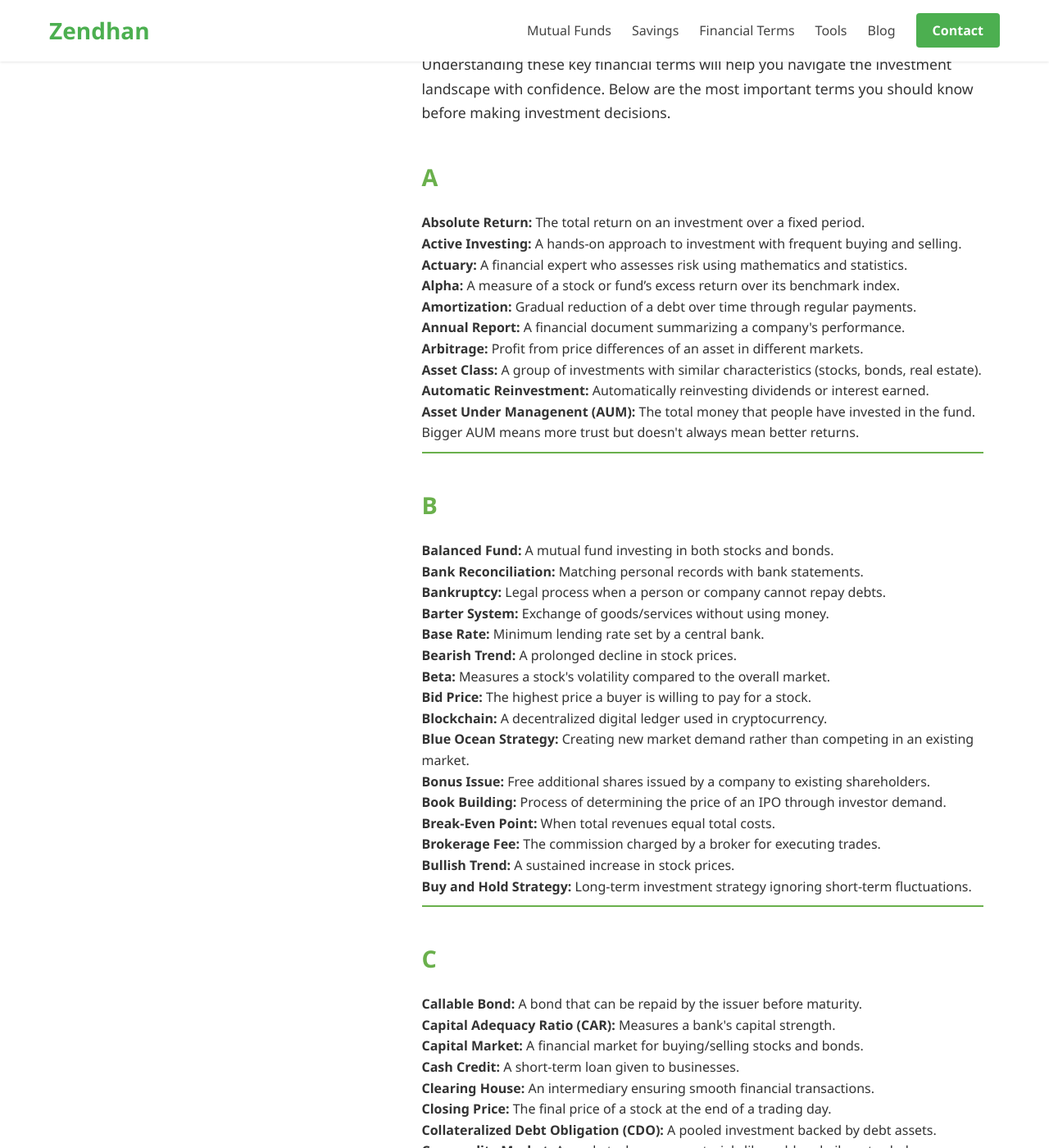
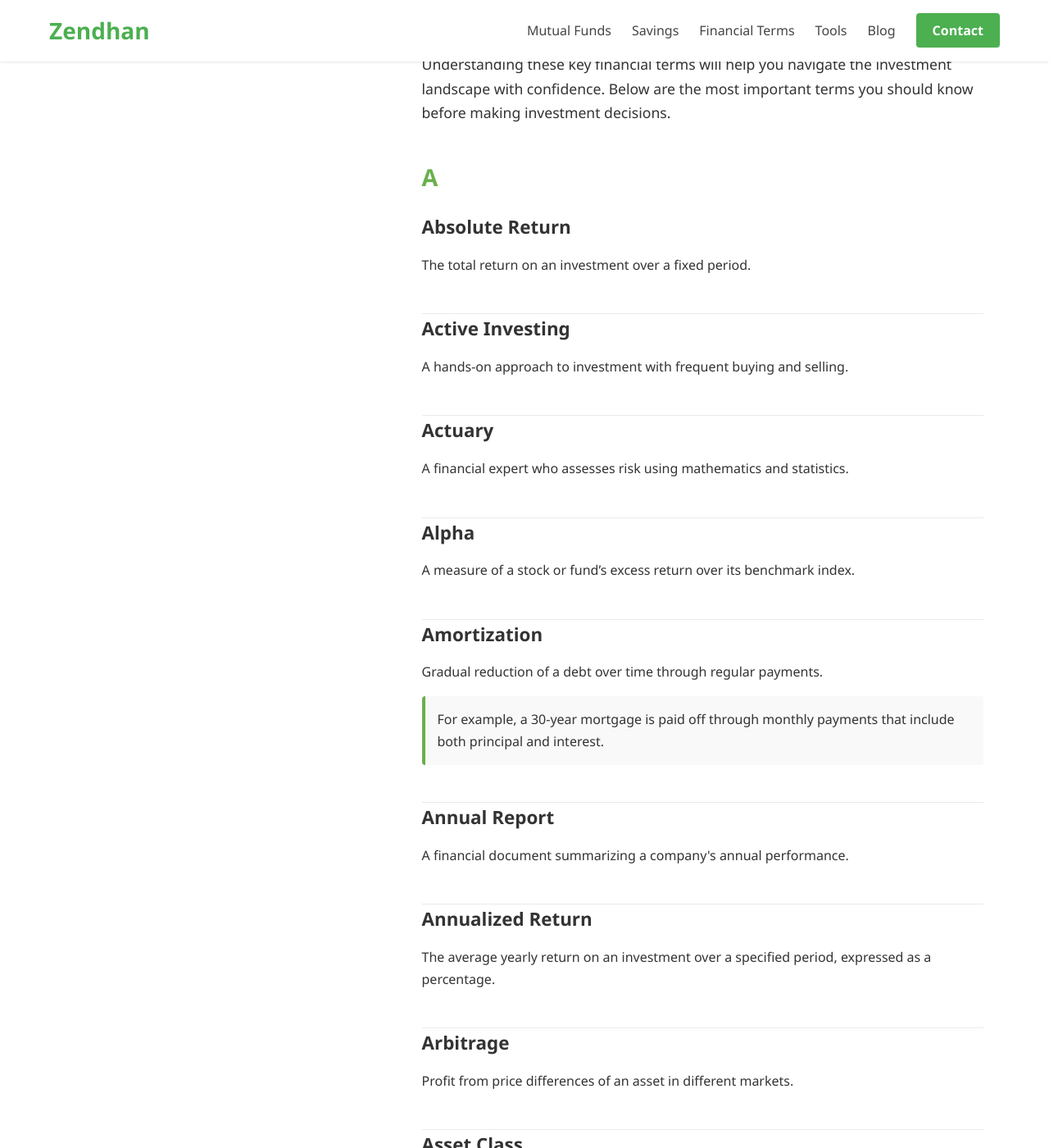
Before and after one commit to nandan11/zendhan, a Jekyll site: the page built from financial-terms.html, in a window 1280 px wide and 1400 px high, scrolled down 365 px. Shown: the whole window at 82% size. Built offline with Jekyll 4.4.1, drawn with Linux system fonts in a browser that asks for light colours; some of the changed text lies outside the part shown.

Commit message:
Update financial-terms.html

```diff
--- a/financial-terms.html
+++ b/financial-terms.html
@@ -10,7 +10,7 @@ custom_css:
     <!-- Quick Navigation Sidebar -->
   <div class="alphabet-nav">
   <ul>
-    <li><a href="#section-a">A</a></li>
+    <li><a href="#section-a" class="active">A</a></li>
     <li><a href="#section-b">B</a></li>
     <li><a href="#section-c">C</a></li>
     <li><a href="#section-d">D</a></li>
@@ -19,23 +19,23 @@ custom_css:
     <li><a href="#section-g">G</a></li>
     <li><a href="#section-h">H</a></li>
     <li><a href="#section-i">I</a></li>
-    <li><a href="#section-j">J</a></li>
-    <li><a href="#section-k">K</a></li>
-    <li><a href="#section-l">L</a></li>
-    <li><a href="#section-m">M</a></li>
-    <li><a href="#section-n">N</a></li>
-    <li><a href="#section-o">O</a></li>
-    <li><a href="#section-p">P</a></li>
-    <li><a href="#section-q">Q</a></li>
-    <li><a href="#section-r">R</a></li>
-    <li><a href="#section-s">S</a></li>
-    <li><a href="#section-t">T</a></li>
-    <li><a href="#section-u">U</a></li>
-    <li><a href="#section-v">V</a></li>
-    <li><a href="#section-w">W</a></li>
-    <li><a href="#section-x">X</a></li>
-    <li><a href="#section-y">Y</a></li>
-    <li><a href="#section-z">Z</a></li>
+    <li><a href="#section-j" class="disabled">J</a></li>
+    <li><a href="#section-k" class="disabled">K</a></li>
+    <li><a href="#section-l" class="disabled">L</a></li>
+    <li><a href="#section-m" class="disabled">M</a></li>
+    <li><a href="#section-n" class="disabled">N</a></li>
+    <li><a href="#section-o" class="disabled">O</a></li>
+    <li><a href="#section-p" class="disabled">P</a></li>
+    <li><a href="#section-q" class="disabled">Q</a></li>
+    <li><a href="#section-r" class="disabled">R</a></li>
+    <li><a href="#section-s" class="disabled">S</a></li>
+    <li><a href="#section-t" class="disabled">T</a></li>
+    <li><a href="#section-u" class="disabled">U</a></li>
+    <li><a href="#section-v" class="disabled">V</a></li>
+    <li><a href="#section-w" class="disabled">W</a></li>
+    <li><a href="#section-x" class="disabled">X</a></li>
+    <li><a href="#section-y" class="disabled">Y</a></li>
+    <li><a href="#section-z" class="disabled">Z</a></li>
   </ul>
 </div>
     <!-- Financial Terms Content -->
@@ -53,36 +53,152 @@ custom_css:
 
         <div id="section-a" class="alphabet-section">
   <h2>A</h2>
-  <p><strong>Absolute Return:</strong> The total return on an investment over a fixed period.</p>
-  <p><strong>Active Investing:</strong> A hands-on approach to investment with frequent buying and selling.</p>
-  <p><strong>Actuary:</strong> A financial expert who assesses risk using mathematics and statistics.</p>
-  <p><strong>Alpha:</strong> A measure of a stock or fund’s excess return over its benchmark index.</p>
-  <p><strong>Amortization:</strong> Gradual reduction of a debt over time through regular payments.</p>
-  <p><strong>Annual Report:</strong> A financial document summarizing a company's performance.</p>
-  <p><strong>Arbitrage:</strong> Profit from price differences of an asset in different markets.</p>
-  <p><strong>Asset Class:</strong> A group of investments with similar characteristics (stocks, bonds, real estate).</p>
-  <p><strong>Automatic Reinvestment:</strong> Automatically reinvesting dividends or interest earned.</p>
-  <p><strong>Asset Under Managenent (AUM):</strong> The total money that people have invested in the fund. Bigger AUM means more trust but doesn't always mean better returns.</p>
+  <div class="term">
+    <h3>Absolute Return</h3>
+    <p>The total return on an investment over a fixed period.</p>
+  </div>
+
+  <div class="term">
+    <h3>Active Investing</h3>
+    <p>A hands-on approach to investment with frequent buying and selling.</p>
+  </div>
+
+  <div class="term">
+    <h3>Actuary</h3>
+    <p>A financial expert who assesses risk using mathematics and statistics.</p>
+  </div>
+
+  <div class="term">
+    <h3>Alpha</h3>
+    <p>A measure of a stock or fund’s excess return over its benchmark index.</p>
+  </div>
+
+  <div class="term">
+    <h3>Amortization</h3>
+    <p>Gradual reduction of a debt over time through regular payments.</p>
+    <div class="example">
+      <p>For example, a 30-year mortgage is paid off through monthly payments that include both principal and interest.</p>
+    </div>
+  </div>
+
+  <div class="term">
+    <h3>Annual Report</h3>
+    <p>A financial document summarizing a company's annual performance.</p>
+  </div>
+
+    <div class="term">
+    <h3>Annualized Return</h3>
+    <p>The average yearly return on an investment over a specified period, expressed as a percentage.</p>
+  </div>
+
+  <div class="term">
+    <h3>Arbitrage</h3>
+    <p>Profit from price differences of an asset in different markets.</p>
+  </div>
+
+  <div class="term">
+    <h3>Asset Class</h3>
+    <p>A group of investments with similar characteristics (stocks, bonds, real estate).</p>
+  </div>
+
+  <div class="term">
+    <h3>Automatic Reinvestment</h3>
+    <p>Automatically reinvesting dividends or interest earned.</p>
+  </div>
+
+  <div class="term">
+    <h3>Asset Under Management (AUM)</h3>
+    <p>The total money that people have invested in the fund. Bigger AUM means more trust but doesn't always mean better returns.</p>
+  </div>
 </div>
 
 <div id="section-b" class="alphabet-section">
   <h2>B</h2>
-  <p><strong>Balanced Fund:</strong> A mutual fund investing in both stocks and bonds.</p>
-  <p><strong>Bank Reconciliation:</strong> Matching personal records with bank statements.</p>
-  <p><strong>Bankruptcy:</strong> Legal process when a person or company cannot repay debts.</p>
-  <p><strong>Barter System:</strong> Exchange of goods/services without using money.</p>
-  <p><strong>Base Rate:</strong> Minimum lending rate set by a central bank.</p>
-  <p><strong>Bearish Trend:</strong> A prolonged decline in stock prices.</p>
-  <p><strong>Beta:</strong> Measures a stock's volatility compared to the overall market.</p>
-  <p><strong>Bid Price:</strong> The highest price a buyer is willing to pay for a stock.</p>
-  <p><strong>Blockchain:</strong> A decentralized digital ledger used in cryptocurrency.</p>
-  <p><strong>Blue Ocean Strategy:</strong> Creating new market demand rather than competing in an existing market.</p>
-  <p><strong>Bonus Issue:</strong> Free additional shares issued by a company to existing shareholders.</p>
-  <p><strong>Book Building:</strong> Process of determining the price of an IPO through investor demand.</p>
-  <p><strong>Break-Even Point:</strong> When total revenues equal total costs.</p>
-  <p><strong>Brokerage Fee:</strong> The commission charged by a broker for executing trades.</p>
-  <p><strong>Bullish Trend:</strong> A sustained increase in stock prices.</p>
-  <p><strong>Buy and Hold Strategy:</strong> Long-term investment strategy ignoring short-term fluctuations.</p>
+  <div class="term">
+    <h3>Balanced Fund</h3>
+    <p>A mutual fund investing in both stocks and bonds.</p>
+  </div>
+
+  <div class="term">
+    <h3>Bank Reconciliation</h3>
+    <p>Matching personal records with bank statements.</p>
+  </div>
+
+  <div class="term">
+    <h3>Bankruptcy</h3>
+    <p>Legal process when a person or company cannot repay debts.</p>
+  </div>
+
+  <div class="term">
+    <h3>Barter System</h3>
+    <p>Exchange of goods/services without using money.</p>
+  </div>
+
+  <div class="term">
+    <h3>Base Rate</h3>
+    <p>Minimum lending rate set by a central bank.</p>
+  </div>
+
+  <div class="term">
+    <h3>Bearish Trend</h3>
+    <p>A prolonged decline in stock prices.</p>
+    <div class="example">
+      <p>When investors expect prices to fall, the market is said to be in a bearish trend.</p>
+    </div>
+  </div>
+
+  <div class="term">
+    <h3>Beta</h3>
+    <p>Measures a stock's volatility compared to the overall market.</p>
+  </div>
+
+  <div class="term">
+    <h3>Bid Price</h3>
+    <p>The highest price a buyer is willing to pay for a stock.</p>
+  </div>
+
+  <div class="term">
+    <h3>Blockchain</h3>
+    <p>A decentralized digital ledger used in cryptocurrency.</p>
+  </div>
+
+  <div class="term">
+    <h3>Blue Ocean Strategy</h3>
+    <p>Creating new market demand rather than competing in an existing market.</p>
+  </div>
+
+  <div class="term">
+    <h3>Bonus Issue</h3>
+    <p>Free additional shares issued by a company to existing shareholders.</p>
+  </div>
+
+  <div class="term">
+    <h3>Book Building</h3>
+    <p>Process of determining the price of an IPO through investor demand.</p>
+  </div>
+
+  <div class="term">
+    <h3>Break-Even Point</h3>
+    <p>When total revenues equal total costs.</p>
+  </div>
+
+  <div class="term">
+    <h3>Brokerage Fee</h3>
+    <p>The commission charged by a broker for executing trades.</p>
+  </div>
+
+  <div class="term">
+    <h3>Bullish Trend</h3>
+    <p>A sustained increase in stock prices.</p>
+    <div class="example">
+      <p>When investors are optimistic about future price increases, the market is in a bullish trend.</p>
+    </div>
+  </div>
+
+  <div class="term">
+    <h3>Buy and Hold Strategy</h3>
+    <p>Long-term investment strategy ignoring short-term fluctuations.</p>
+  </div>
 </div>
 
 <div id="section-c" class="alphabet-section">
@@ -255,7 +371,7 @@ custom_css:
         <div class="glossary-summary">
             <h3>Ready to Start Investing?</h3>
             <p>Now that you understand these essential financial terms, you're better equipped to make informed investment decisions. Remember, knowledge is the first step toward building financial security.</p>
-            <a href="#" class="cta-button">Explore Investment Options</a>
+            <a href="#" class="cta-button" style="display: inline-block; background-color: #6ab04c; color: white; padding: 12px 25px; text-decoration: none; border-radius: 4px; font-weight: 600; margin-top: 15px; transition: background-color 0.3s ease;">Explore Investment Options</a>
         </div>
     </div>
 </section>
```
